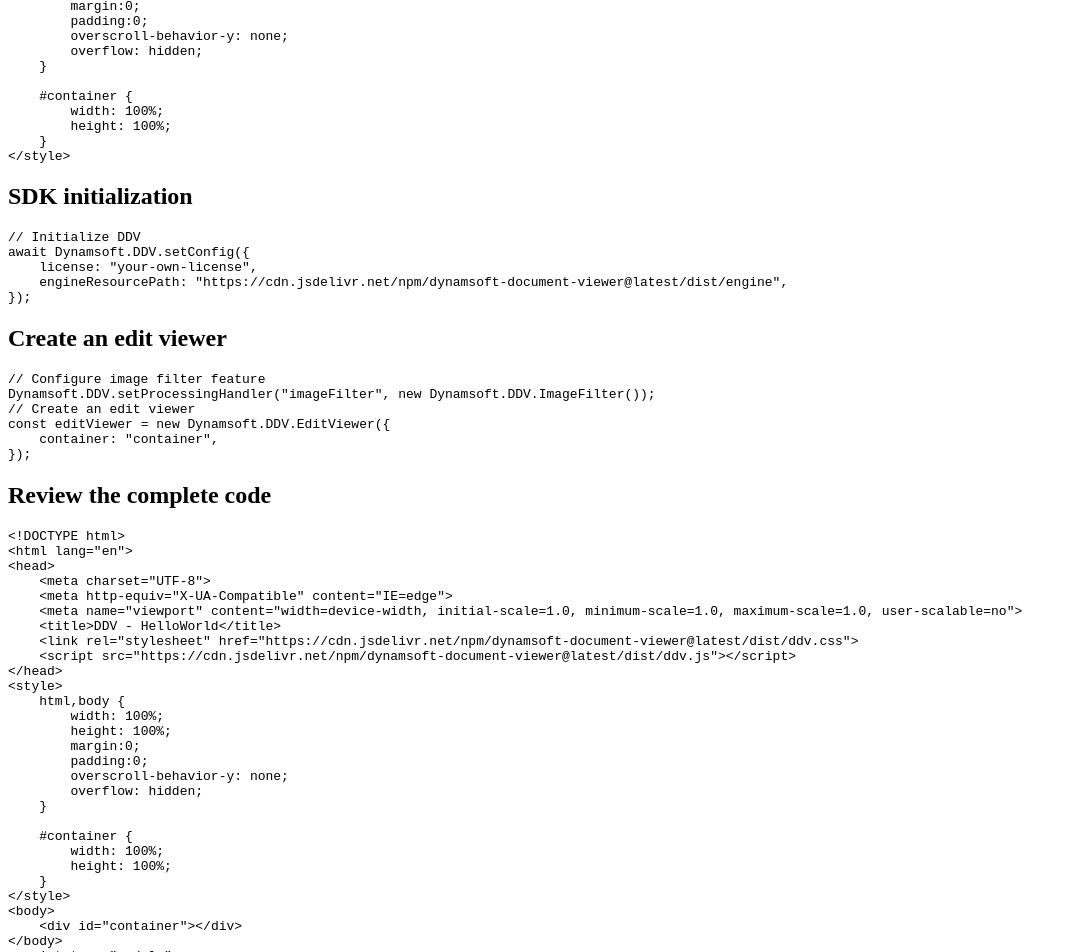
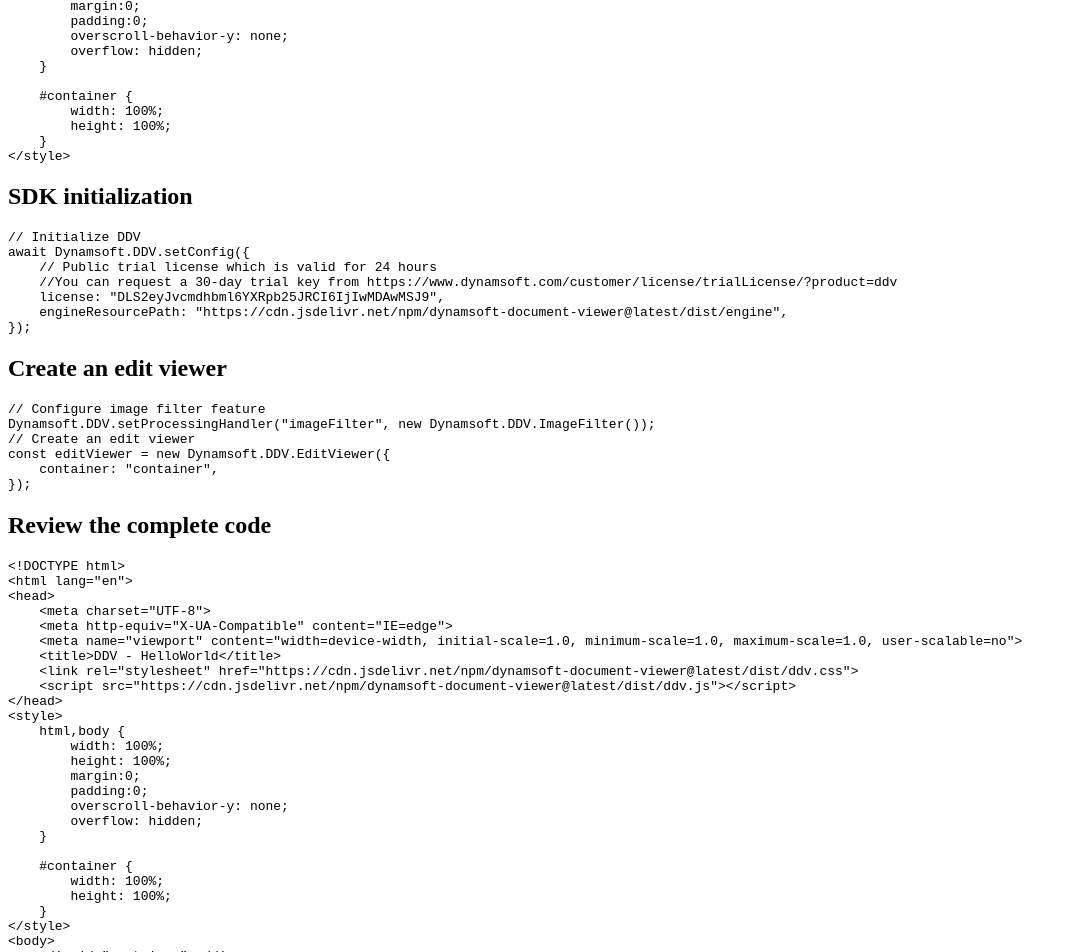
Before and after one commit to dynamsoft-docs/document-viewer-docs, a Jekyll site: the page built from gettingstarted/helloworld.md, in a window 1280 px wide and 1400 px high, scrolled down 1522 px. Shown: the top 952 px of the window, without its empty margins (0-1076 px from the left). Built offline with Jekyll 4.4.1, drawn with Linux system fonts in a browser that asks for light colours; some of the changed text lies outside the part shown.

Commit message:
Update helloworld.md

````diff
--- a/gettingstarted/helloworld.md
+++ b/gettingstarted/helloworld.md
@@ -74,7 +74,9 @@ For HelloWorld, we define below elements.
 ```javascript
 // Initialize DDV
 await Dynamsoft.DDV.setConfig({
-    license: "your-own-license",
+    // Public trial license which is valid for 24 hours
+    //You can request a 30-day trial key from https://www.dynamsoft.com/customer/license/trialLicense/?product=ddv
+    license: "DLS2eyJvcmdhbml6YXRpb25JRCI6IjIwMDAwMSJ9",
     engineResourcePath: "https://cdn.jsdelivr.net/npm/dynamsoft-document-viewer@latest/dist/engine",
 });
 ```
@@ -124,7 +126,9 @@ const editViewer = new Dynamsoft.DDV.EditViewer({
 <script type="module">
     (async () => {
         await Dynamsoft.DDV.setConfig({
-            license: "your-own-license",
+            // Public trial license which is valid for 24 hours
+            //You can request a 30-day trial key from https://www.dynamsoft.com/customer/license/trialLicense/?product=ddv
+            license: "DLS2eyJvcmdhbml6YXRpb25JRCI6IjIwMDAwMSJ9",
             engineResourcePath: "https://cdn.jsdelivr.net/npm/dynamsoft-document-viewer@latest/dist/engine",
         });
         Dynamsoft.DDV.setProcessingHandler("imageFilter", new Dynamsoft.DDV.ImageFilter());
````
